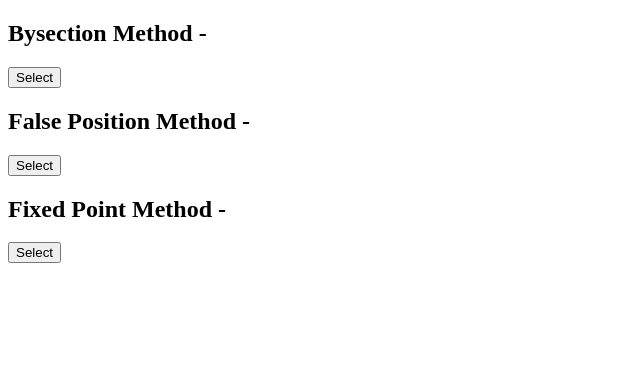
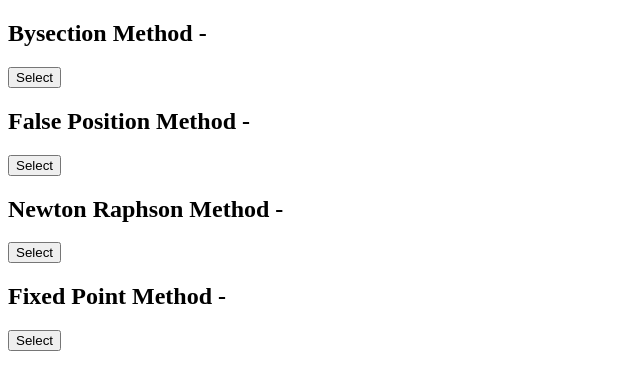
Before and after one commit to Henil088/Conm, a plain HTML site: page index.html in a window 1280 px wide. Shown: the whole page, without its empty margins (0-640 px from the left). Drawn offline with Linux system fonts and the light colour scheme.

Commit message:
Update index.html

```diff
--- a/index.html
+++ b/index.html
@@ -8,6 +8,7 @@
 <body>
     <h2>Bysection Method - </h2> <a href="BySection.html"><button>Select</button></a>
     <h2>False Position Method - </h2> <a href="false-position.html"><button>Select</button></a>
+    <h2>Newton Raphson Method - </h2> <a href="newton-raphson.html"><button>Select</button></a>
     <h2>Fixed Point Method - </h2> <a href="fixed-point.html"><button>Select</button></a>
 
 </body>
```
